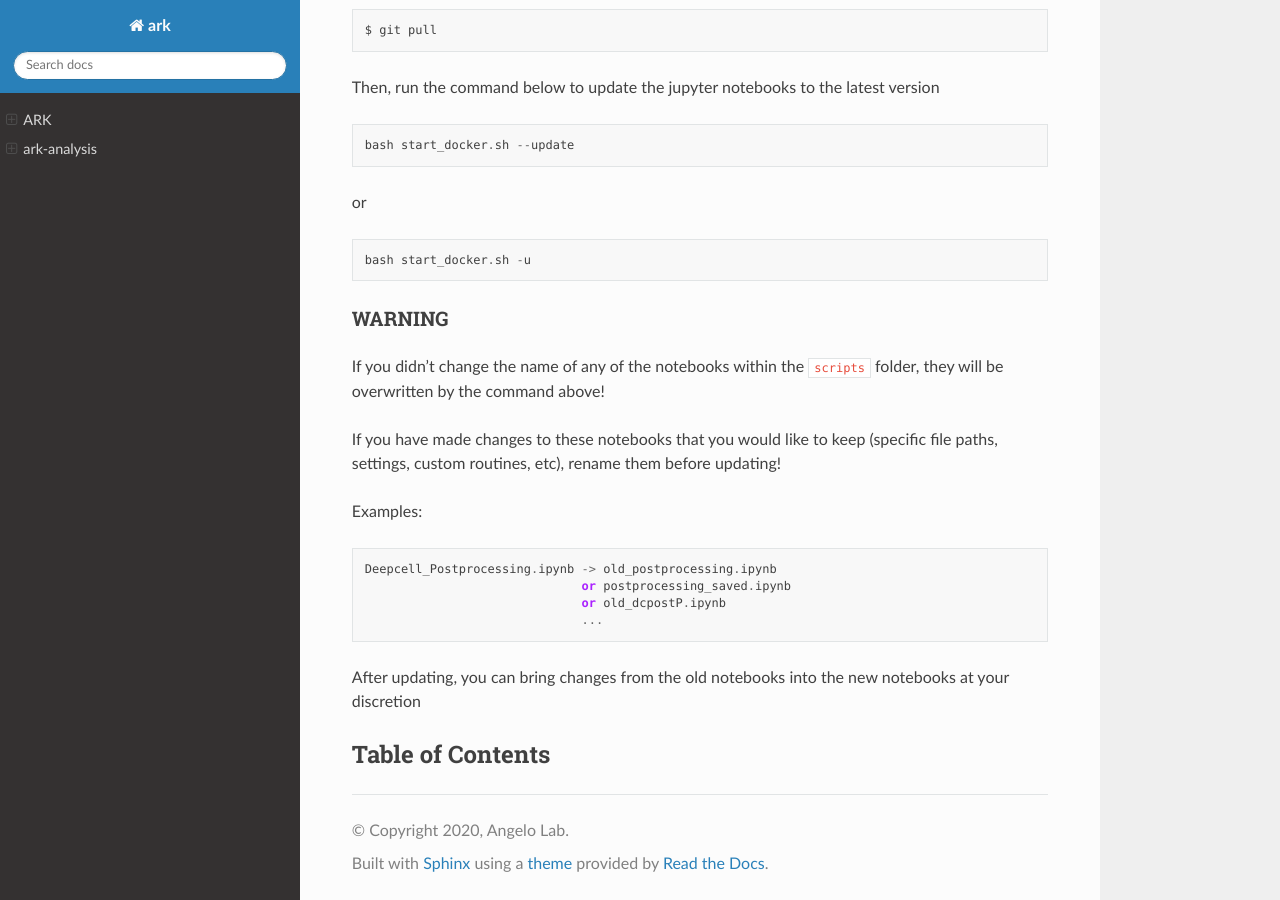
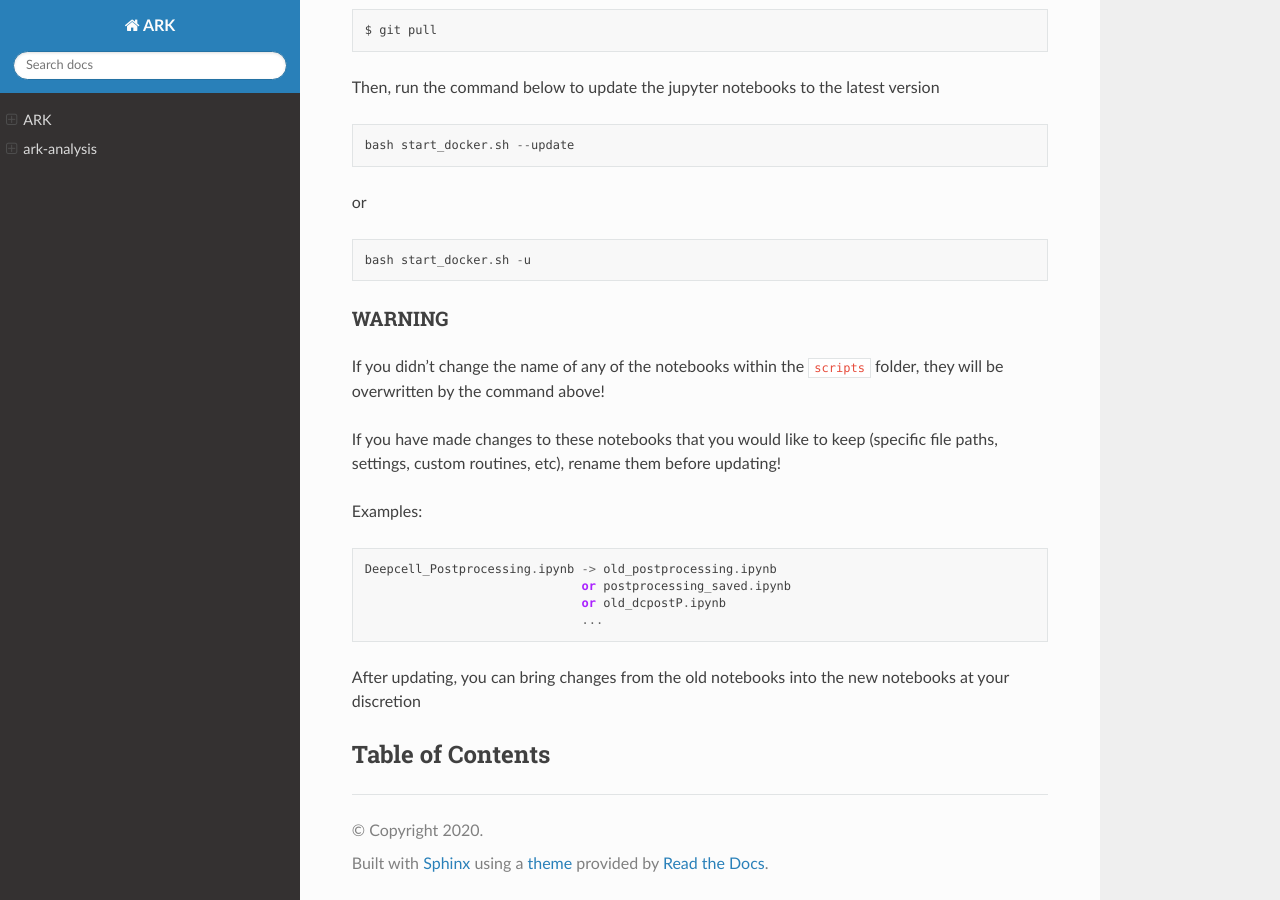
Before and after one commit to angelolab/ark-analysis, a Sphinx documentation site: the page built from docs/index.rst, in a window 1280 px wide and 900 px high, scrolled down 1993 px. Built offline with Sphinx 7.4.7 and the Read the Docs theme 2.0.0, drawn with Linux system fonts in a browser that asks for light colours; pages that are not in the unit, such as notebooks, are missing from menus.

Commit message:
Make small changes to metadata in conf.py, see if changing to a new env with angelo packages helps

```diff
--- a/docs/conf.py
+++ b/docs/conf.py
@@ -29,8 +29,8 @@ from sphinx.builders.html import StandaloneHTMLBuilder
 
 # -- Project information -----------------------------------------------------
 
-project = 'ark'
-copyright = '2020, Angelo Lab'
+project = 'ARK'
+copyright = '2020'
 author = 'Angelo Lab'
 
 # whether we are on readthedocs or not
```
